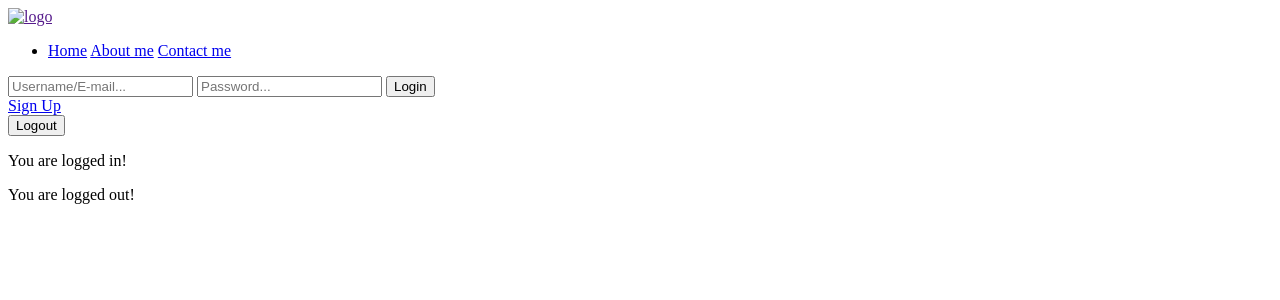
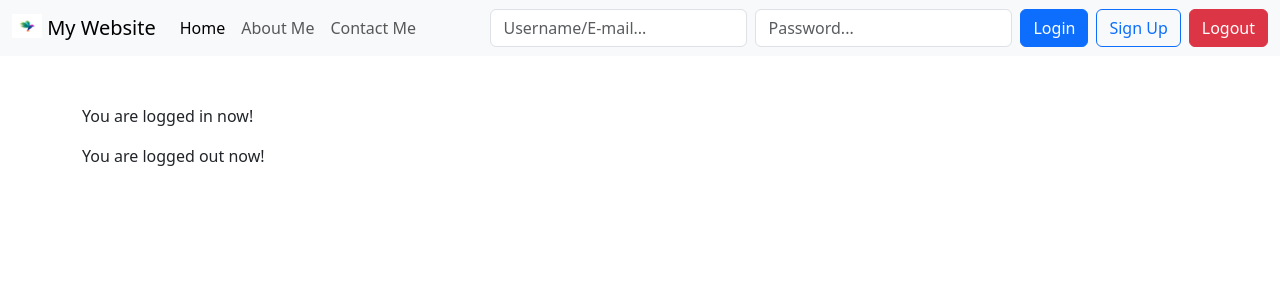
Before and after one commit to PesanduDU/UserAuthSystem-PHP, a PHP site: page / in a window 1280 px wide. Shown: the top 300 px of the page. Run offline with PHP 8.4, Linux system fonts and the light colour scheme.

Commit message:
2nd commit
add navbar and forms with css.

```diff
--- a/header.php
+++ b/header.php
@@ -4,12 +4,16 @@
 <head>
     <meta charset="UTF-8">
     <meta name="viewport" content="width=device-width, initial-scale=1.0">
+
+    <link href="https://cdn.jsdelivr.net/npm/bootstrap@5.3.3/dist/css/bootstrap.min.css" rel="stylesheet" integrity="sha384-QWTKZyjpPEjISv5WaRU9OFeRpok6YctnYmDr5pNlyT2bRjXh0JMhjY6hW+ALEwIH" crossorigin="anonymous">
+    <script src="https://cdn.jsdelivr.net/npm/bootstrap@5.3.3/dist/js/bootstrap.bundle.min.js" integrity="sha384-YvpcrYf0tY3lHB60NNkmXc5s9fDVZLESaAA55NDzOxhy9GkcIdslK1eN7N6jIeHz" crossorigin="anonymous"></script>
+
     <title>Document</title>
 </head>
 
 <body>
 
-    <header>
+    <!-- <header>
         <nav>
             <a href="" class="" id="">
                 <img src="" alt="logo">
@@ -38,6 +42,49 @@
                 </form>
             </div>
         </nav>
+    </header> -->
+
+    <header>
+        <nav class="navbar navbar-expand-lg navbar-light bg-light">
+            <div class="container-fluid">
+                <a class="navbar-brand" href="#">
+                    <img src="assets/logo.jpg" alt="logo" width="30" height="24" class="d-inline-block align-text-top">
+                    My Website
+                </a>
+
+                <button class="navbar-toggler" type="button" data-bs-toggle="collapse" data-bs-target="#navbarNav" aria-controls="navbarNav" aria-expanded="false" aria-label="Toggle navigation">
+                    <span class="navbar-toggler-icon"></span>
+                </button>
+
+                <div class="collapse navbar-collapse" id="navbarNav">
+                    <ul class="navbar-nav me-auto mb-2 mb-lg-0">
+                        <li class="nav-item">
+                            <a class="nav-link active" aria-current="page" href="index.php">Home</a>
+                        </li>
+                        <li class="nav-item">
+                            <a class="nav-link" href="#">About Me</a>
+                        </li>
+                        <li class="nav-item">
+                            <a class="nav-link" href="#">Contact Me</a>
+                        </li>
+                    </ul>
+
+                    <div class="d-flex">
+                        <form class="d-flex me-2" action="includes/login.inc.php" method="post">
+                            <input class="form-control me-2" type="text" name="mailuid" placeholder="Username/E-mail...">
+                            <input class="form-control me-2" type="password" name="pwd" placeholder="Password...">
+                            <button class="btn btn-primary" type="submit" name="login-submit">Login</button>
+                        </form>
+
+                        <a class="btn btn-outline-primary me-2" href="signup.php">Sign Up</a>
+
+                        <form action="includes/logout.inc.php" method="post">
+                            <button class="btn btn-danger" type="submit" name="logout-submit">Logout</button>
+                        </form>
+                    </div>
+                </div>
+            </div>
+        </nav>
     </header>
 
 </body>
--- a/index.php
+++ b/index.php
@@ -2,9 +2,9 @@
     require "header.php";
 ?>
 
-<main>
-    <p>You are logged in!</p>
-    <p>You are logged out!</p>
+<main class="container mt-5">
+    <p>You are logged in now!</p>
+    <p>You are logged out now!</p>
 
 </main>
 
```
